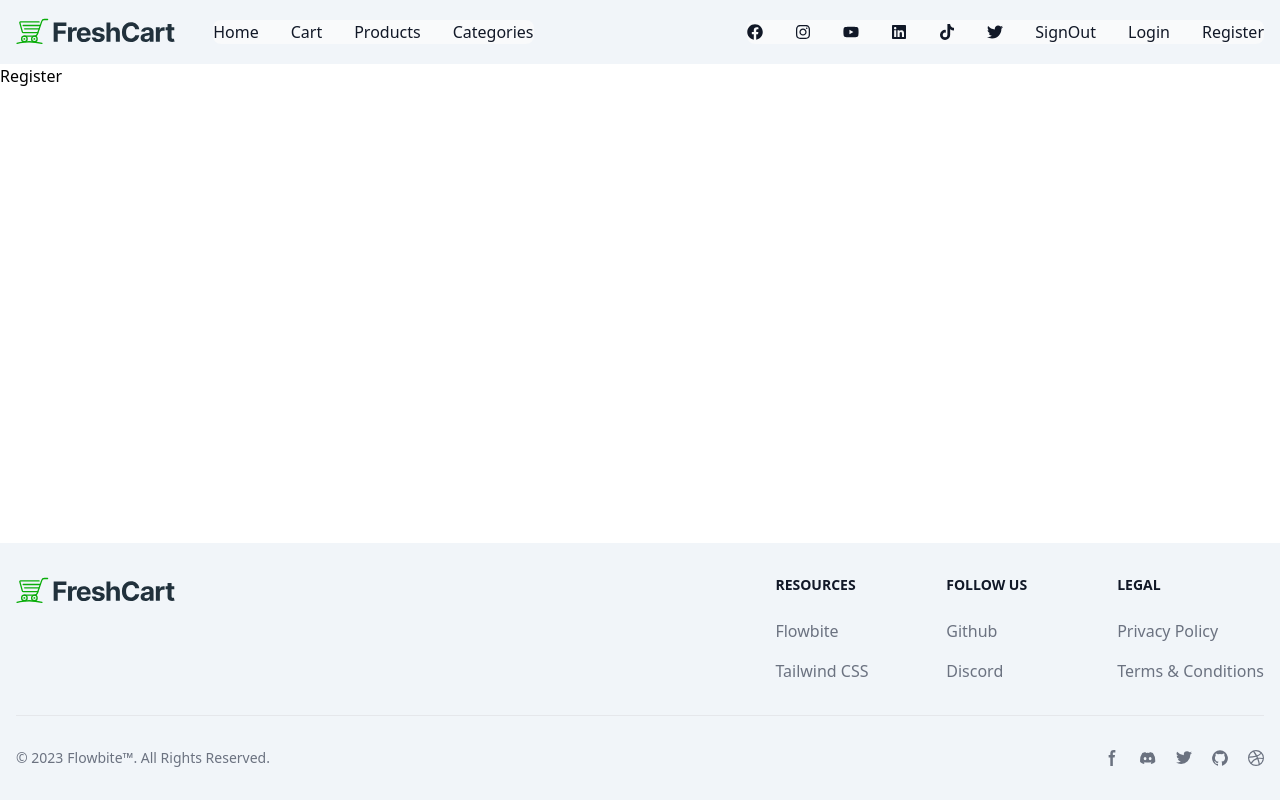
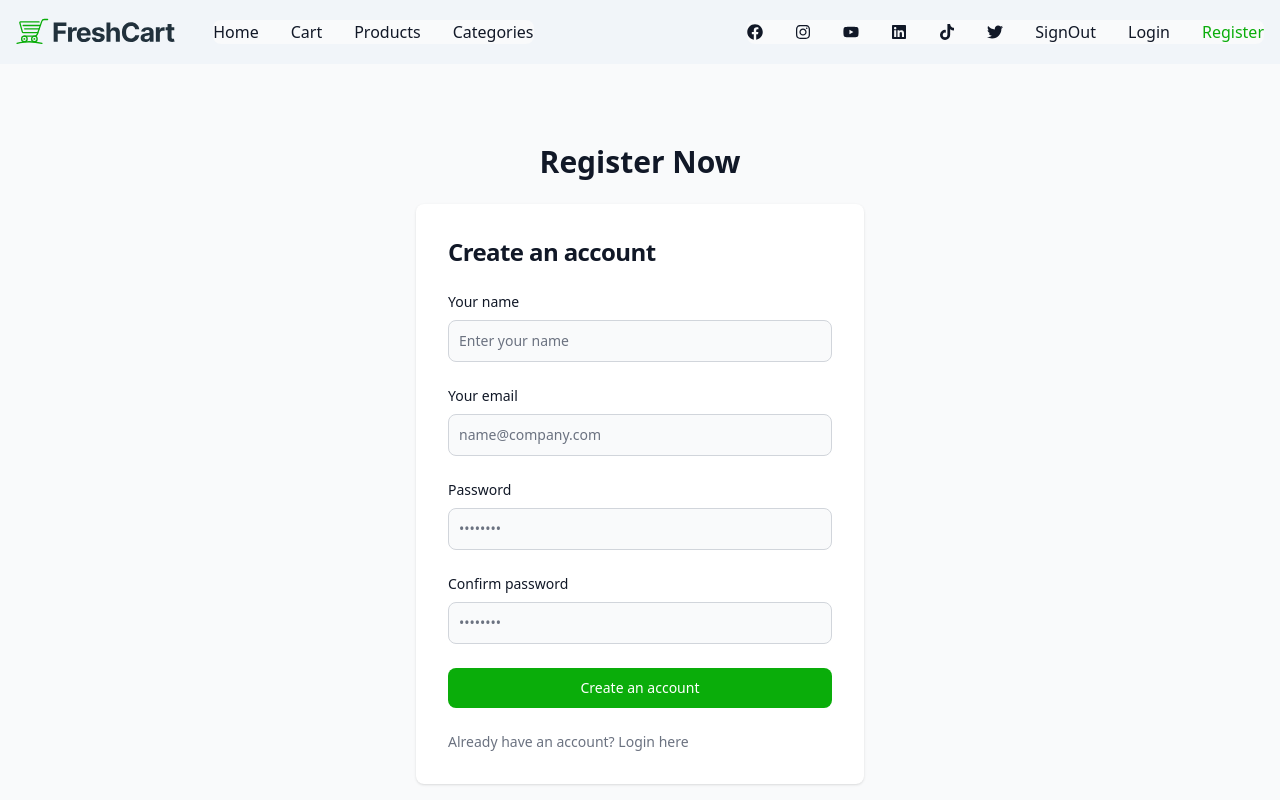
Before and after one commit to farahalimohamed/EcommerceReactApp, a React (Vite) app: page /register in a window 1280 px wide. Shown: the top 800 px of the page. Built offline with nearby package versions, Linux system fonts and the light colour scheme.

Commit message:
implement register form design

```diff
--- a/package.json
+++ b/package.json
@@ -12,10 +12,12 @@
   "dependencies": {
     "axios": "^1.7.9",
     "flowbite-react": "^0.10.2",
+    "formik": "^2.4.6",
     "react": "^18.3.1",
     "react-dom": "^18.3.1",
     "react-icons": "^5.4.0",
-    "react-router-dom": "^7.1.3"
+    "react-router-dom": "^7.1.3",
+    "yup": "^1.6.1"
   },
   "devDependencies": {
     "@eslint/js": "^9.17.0",
--- a/src/Components/Footer/Footer.jsx
+++ b/src/Components/Footer/Footer.jsx
@@ -3,7 +3,7 @@ import Logo from "./../../../public/assets/images/freshcart-logo.svg";
 import { NavLink } from "react-router-dom";
 export default function Footer() {
   return (
-    <footer className="bg-slate-100 dark:bg-gray-900 fixed bottom-0 left-0 right-0">
+    <footer className="bg-slate-100 dark:bg-gray-900 bottom-0 left-0 right-0">
       <div className="mx-auto w-full max-w-screen-xl p-4 py-6 lg:py-8">
         <div className="md:flex md:justify-between">
           <div className="mb-6 md:mb-0">
--- a/src/Components/Navbar/Navbar.jsx
+++ b/src/Components/Navbar/Navbar.jsx
@@ -11,11 +11,7 @@ export default function Navbar() {
             to={"/"}
             className="flex items-center space-x-3 rtl:space-x-reverse"
           >
-            <img
-              src={Logo}
-              className="h-8"
-              alt="FreshMarket Logo"
-            />
+            <img src={Logo} className="h-8" alt="FreshMarket Logo" />
           </Link>
           <button
             data-collapse-toggle="navbar-default"
@@ -48,8 +44,8 @@ export default function Navbar() {
                   to={"/"}
                   className={({ isActive }) =>
                     isActive
-                      ? "block py-2 px-3 text-white bg-green-600 rounded md:bg-transparent md:text-green-600 md:p-0 dark:text-white md:dark:text-green-500"
-                      : "block py-2 px-3 text-gray-900 rounded hover:bg-gray-100 md:hover:bg-transparent md:border-0 md:hover:text-green-600 md:p-0 dark:text-white md:dark:hover:text-blue-500 dark:hover:bg-gray-700 dark:hover:text-white md:dark:hover:bg-transparent"
+                      ? "block py-2 px-3 text-white bg-green-600 rounded md:bg-transparent md:text-[#0AAD0A] md:p-0 dark:text-white md:dark:text-[#0AAD0A]"
+                      : "block py-2 px-3 text-gray-900 rounded hover:bg-gray-100 md:hover:bg-transparent md:border-0 md:hover:text-[#0AAD0A] md:p-0 dark:text-white md:dark:hover:text-blue-500 dark:hover:bg-gray-700 dark:hover:text-white md:dark:hover:bg-transparent"
                   }
                   aria-current="page"
                 >
@@ -61,8 +57,8 @@ export default function Navbar() {
                   to={"cart"}
                   className={({ isActive }) =>
                     isActive
-                      ? "block py-2 px-3 text-white bg-green-600 rounded md:bg-transparent md:text-green-600 md:p-0 dark:text-white md:dark:text-green-500"
-                      : "block py-2 px-3 text-gray-900 rounded hover:bg-gray-100 md:hover:bg-transparent md:border-0 md:hover:text-green-600 md:p-0 dark:text-white md:dark:hover:text-blue-500 dark:hover:bg-gray-700 dark:hover:text-white md:dark:hover:bg-transparent"
+                      ? "block py-2 px-3 text-white bg-green-600 rounded md:bg-transparent md:text-[#0AAD0A] md:p-0 dark:text-white md:dark:text-[#0AAD0A]"
+                      : "block py-2 px-3 text-gray-900 rounded hover:bg-gray-100 md:hover:bg-transparent md:border-0 md:hover:text-[#0AAD0A] md:p-0 dark:text-white md:dark:hover:text-blue-500 dark:hover:bg-gray-700 dark:hover:text-white md:dark:hover:bg-transparent"
                   }
                 >
                   Cart
@@ -73,8 +69,8 @@ export default function Navbar() {
                   to={"products"}
                   className={({ isActive }) =>
                     isActive
-                      ? "block py-2 px-3 text-white bg-green-600 rounded md:bg-transparent md:text-green-600 md:p-0 dark:text-white md:dark:text-green-500"
-                      : "block py-2 px-3 text-gray-900 rounded hover:bg-gray-100 md:hover:bg-transparent md:border-0 md:hover:text-green-600 md:p-0 dark:text-white md:dark:hover:text-blue-500 dark:hover:bg-gray-700 dark:hover:text-white md:dark:hover:bg-transparent"
+                      ? "block py-2 px-3 text-white bg-green-600 rounded md:bg-transparent md:text-[#0AAD0A] md:p-0 dark:text-white md:dark:text-[#0AAD0A]"
+                      : "block py-2 px-3 text-gray-900 rounded hover:bg-gray-100 md:hover:bg-transparent md:border-0 md:hover:text-[#0AAD0A] md:p-0 dark:text-white md:dark:hover:text-blue-500 dark:hover:bg-gray-700 dark:hover:text-white md:dark:hover:bg-transparent"
                   }
                 >
                   Products
@@ -85,8 +81,8 @@ export default function Navbar() {
                   to={"categories"}
                   className={({ isActive }) =>
                     isActive
-                      ? "block py-2 px-3 text-white bg-green-600 rounded md:bg-transparent md:text-green-600 md:p-0 dark:text-white md:dark:text-green-500"
-                      : "block py-2 px-3 text-gray-900 rounded hover:bg-gray-100 md:hover:bg-transparent md:border-0 md:hover:text-green-600 md:p-0 dark:text-white md:dark:hover:text-blue-500 dark:hover:bg-gray-700 dark:hover:text-white md:dark:hover:bg-transparent"
+                      ? "block py-2 px-3 text-white bg-green-600 rounded md:bg-transparent md:text-[#0AAD0A] md:p-0 dark:text-white md:dark:text-[#0AAD0A]"
+                      : "block py-2 px-3 text-gray-900 rounded hover:bg-gray-100 md:hover:bg-transparent md:border-0 md:hover:text-[#0AAD0A] md:p-0 dark:text-white md:dark:hover:text-blue-500 dark:hover:bg-gray-700 dark:hover:text-white md:dark:hover:bg-transparent"
                   }
                 >
                   Categories
@@ -100,7 +96,7 @@ export default function Navbar() {
             <li>
               <a
                 href="#"
-                className="block py-2 px-3 text-gray-900 rounded hover:bg-gray-100 md:hover:bg-transparent md:border-0 md:hover:text-green-600 md:p-0 dark:text-white md:dark:hover:text-blue-500 dark:hover:bg-gray-700 dark:hover:text-white md:dark:hover:bg-transparent"
+                className="block py-2 px-3 text-gray-900 rounded hover:bg-gray-100 md:hover:bg-transparent md:border-0 md:hover:text-[#0AAD0A] md:p-0 dark:text-white md:dark:hover:text-blue-500 dark:hover:bg-gray-700 dark:hover:text-white md:dark:hover:bg-transparent"
                 aria-current="page"
               >
                 <FaFacebook />
@@ -109,7 +105,7 @@ export default function Navbar() {
             <li>
               <a
                 href="#"
-                className="block py-2 px-3 text-gray-900 rounded hover:bg-gray-100 md:hover:bg-transparent md:border-0 md:hover:text-green-600 md:p-0 dark:text-white md:dark:hover:text-blue-500 dark:hover:bg-gray-700 dark:hover:text-white md:dark:hover:bg-transparent"
+                className="block py-2 px-3 text-gray-900 rounded hover:bg-gray-100 md:hover:bg-transparent md:border-0 md:hover:text-[#0AAD0A] md:p-0 dark:text-white md:dark:hover:text-blue-500 dark:hover:bg-gray-700 dark:hover:text-white md:dark:hover:bg-transparent"
               >
                 <FaInstagram />
               </a>
@@ -117,7 +113,7 @@ export default function Navbar() {
             <li>
               <a
                 href="#"
-                className="block py-2 px-3 text-gray-900 rounded hover:bg-gray-100 md:hover:bg-transparent md:border-0 md:hover:text-green-600 md:p-0 dark:text-white md:dark:hover:text-blue-500 dark:hover:bg-gray-700 dark:hover:text-white md:dark:hover:bg-transparent"
+                className="block py-2 px-3 text-gray-900 rounded hover:bg-gray-100 md:hover:bg-transparent md:border-0 md:hover:text-[#0AAD0A] md:p-0 dark:text-white md:dark:hover:text-blue-500 dark:hover:bg-gray-700 dark:hover:text-white md:dark:hover:bg-transparent"
               >
                 <FaYoutube />
               </a>
@@ -125,7 +121,7 @@ export default function Navbar() {
             <li>
               <a
                 href="#"
-                className="block py-2 px-3 text-gray-900 rounded hover:bg-gray-100 md:hover:bg-transparent md:border-0 md:hover:text-green-600 md:p-0 dark:text-white md:dark:hover:text-blue-500 dark:hover:bg-gray-700 dark:hover:text-white md:dark:hover:bg-transparent"
+                className="block py-2 px-3 text-gray-900 rounded hover:bg-gray-100 md:hover:bg-transparent md:border-0 md:hover:text-[#0AAD0A] md:p-0 dark:text-white md:dark:hover:text-blue-500 dark:hover:bg-gray-700 dark:hover:text-white md:dark:hover:bg-transparent"
               >
                 <FaLinkedin />
               </a>
@@ -133,7 +129,7 @@ export default function Navbar() {
             <li>
               <a
                 href="#"
-                className="block py-2 px-3 text-gray-900 rounded hover:bg-gray-100 md:hover:bg-transparent md:border-0 md:hover:text-green-600 md:p-0 dark:text-white md:dark:hover:text-blue-500 dark:hover:bg-gray-700 dark:hover:text-white md:dark:hover:bg-transparent"
+                className="block py-2 px-3 text-gray-900 rounded hover:bg-gray-100 md:hover:bg-transparent md:border-0 md:hover:text-[#0AAD0A] md:p-0 dark:text-white md:dark:hover:text-blue-500 dark:hover:bg-gray-700 dark:hover:text-white md:dark:hover:bg-transparent"
               >
                 <FaTiktok />
               </a>
@@ -141,7 +137,7 @@ export default function Navbar() {
             <li>
               <a
                 href="#"
-                className="block py-2 px-3 text-gray-900 rounded hover:bg-gray-100 md:hover:bg-transparent md:border-0 md:hover:text-green-600 md:p-0 dark:text-white md:dark:hover:text-blue-500 dark:hover:bg-gray-700 dark:hover:text-white md:dark:hover:bg-transparent"
+                className="block py-2 px-3 text-gray-900 rounded hover:bg-gray-100 md:hover:bg-transparent md:border-0 md:hover:text-[#0AAD0A] md:p-0 dark:text-white md:dark:hover:text-blue-500 dark:hover:bg-gray-700 dark:hover:text-white md:dark:hover:bg-transparent"
               >
                 <FaTwitter />
               </a>
@@ -149,7 +145,7 @@ export default function Navbar() {
             <li>
               <a
                 href="#"
-                className="block py-2 px-3 text-gray-900 rounded hover:bg-gray-100 md:hover:bg-transparent md:border-0 md:hover:text-green-600 md:p-0 dark:text-white md:dark:hover:text-blue-500 dark:hover:bg-gray-700 dark:hover:text-white md:dark:hover:bg-transparent"
+                className="block py-2 px-3 text-gray-900 rounded hover:bg-gray-100 md:hover:bg-transparent md:border-0 md:hover:text-[#0AAD0A] md:p-0 dark:text-white md:dark:hover:text-blue-500 dark:hover:bg-gray-700 dark:hover:text-white md:dark:hover:bg-transparent"
               >
                 SignOut
               </a>
@@ -157,7 +153,11 @@ export default function Navbar() {
             <li>
               <NavLink
                 to={"login"}
-                className="block py-2 px-3 text-gray-900 rounded hover:bg-gray-100 md:hover:bg-transparent md:border-0 md:hover:text-green-600 md:p-0 dark:text-white md:dark:hover:text-blue-500 dark:hover:bg-gray-700 dark:hover:text-white md:dark:hover:bg-transparent"
+                className={({ isActive }) =>
+                  isActive
+                    ? "block py-2 px-3 text-white bg-green-600 rounded md:bg-transparent md:text-[#0AAD0A] md:p-0 dark:text-white md:dark:text-[#0AAD0A]"
+                    : "block py-2 px-3 text-gray-900 rounded hover:bg-gray-100 md:hover:bg-transparent md:border-0 md:hover:text-[#0AAD0A] md:p-0 dark:text-white md:dark:hover:text-blue-500 dark:hover:bg-gray-700 dark:hover:text-white md:dark:hover:bg-transparent"
+                }
               >
                 Login
               </NavLink>
@@ -165,7 +165,11 @@ export default function Navbar() {
             <li>
               <NavLink
                 to={"register"}
-                className="block py-2 px-3 text-gray-900 rounded hover:bg-gray-100 md:hover:bg-transparent md:border-0 md:hover:text-green-600 md:p-0 dark:text-white md:dark:hover:text-blue-500 dark:hover:bg-gray-700 dark:hover:text-white md:dark:hover:bg-transparent"
+                className={({ isActive }) =>
+                  isActive
+                    ? "block py-2 px-3 text-white bg-green-600 rounded md:bg-transparent md:text-[#0AAD0A] md:p-0 dark:text-white md:dark:text-[#0AAD0A]"
+                    : "block py-2 px-3 text-gray-900 rounded hover:bg-gray-100 md:hover:bg-transparent md:border-0 md:hover:text-[#0AAD0A] md:p-0 dark:text-white md:dark:hover:text-blue-500 dark:hover:bg-gray-700 dark:hover:text-white md:dark:hover:bg-transparent"
+                }
               >
                 Register
               </NavLink>
--- a/src/Pages/Register/Register.jsx
+++ b/src/Pages/Register/Register.jsx
@@ -1,6 +1,97 @@
-import styles from './Register.module.css'
+import { Link } from "react-router-dom";
+import styles from "./Register.module.css";
 export default function Register() {
   return (
-    <div>Register</div>
-  )
+    <section className="bg-gray-50 dark:bg-gray-900">
+      <div className="flex flex-col items-center justify-center px-6 py-8 mx-auto md:h-screen lg:py-0">
+        <div className="flex items-center mb-6 text-3xl font-semibold text-gray-900 dark:text-white">
+          Register Now
+        </div>
+        <div className="w-full bg-white rounded-lg shadow dark:border md:mt-0 sm:max-w-md xl:p-0 dark:bg-gray-800 dark:border-gray-700">
+          <div className="p-6 space-y-4 md:space-y-6 sm:p-8">
+            <h1 className="text-xl font-bold leading-tight tracking-tight text-gray-900 md:text-2xl dark:text-white">
+              Create an account
+            </h1>
+            <form className="space-y-4 md:space-y-6">
+              <div>
+                <label
+                  htmlFor="name"
+                  className="block mb-2 text-sm font-medium text-gray-900 dark:text-white"
+                >
+                  Your name
+                </label>
+                <input
+                  type="name"
+                  name="name"
+                  id="name"
+                  className="bg-gray-50 border border-gray-300 text-gray-900 text-sm rounded-lg focus:ring-primary-600 focus:border-primary-600 block w-full p-2.5 dark:bg-gray-700 dark:border-gray-600 dark:placeholder-gray-400 dark:text-white dark:focus:ring-blue-500 dark:focus:border-blue-500"
+                  placeholder="Enter your name"
+                />
+              </div>
+              <div>
+                <label
+                  htmlFor="email"
+                  className="block mb-2 text-sm font-medium text-gray-900 dark:text-white"
+                >
+                  Your email
+                </label>
+                <input
+                  type="email"
+                  name="email"
+                  id="email"
+                  className="bg-gray-50 border border-gray-300 text-gray-900 text-sm rounded-lg focus:ring-primary-600 focus:border-primary-600 block w-full p-2.5 dark:bg-gray-700 dark:border-gray-600 dark:placeholder-gray-400 dark:text-white dark:focus:ring-blue-500 dark:focus:border-blue-500"
+                  placeholder="name@company.com"
+                />
+              </div>
+              <div>
+                <label
+                  htmlFor="password"
+                  className="block mb-2 text-sm font-medium text-gray-900 dark:text-white"
+                >
+                  Password
+                </label>
+                <input
+                  type="password"
+                  name="password"
+                  id="password"
+                  placeholder="••••••••"
+                  className="bg-gray-50 border border-gray-300 text-gray-900 text-sm rounded-lg focus:ring-primary-600 focus:border-primary-600 block w-full p-2.5 dark:bg-gray-700 dark:border-gray-600 dark:placeholder-gray-400 dark:text-white dark:focus:ring-blue-500 dark:focus:border-blue-500"
+                />
+              </div>
+              <div>
+                <label
+                  htmlFor="rePassword"
+                  className="block mb-2 text-sm font-medium text-gray-900 dark:text-white"
+                >
+                  Confirm password
+                </label>
+                <input
+                  type="rePassword"
+                  name="rePassword"
+                  id="rePassword"
+                  placeholder="••••••••"
+                  className="bg-gray-50 border border-gray-300 text-gray-900 text-sm rounded-lg focus:ring-primary-600 focus:border-primary-600 block w-full p-2.5 dark:bg-gray-700 dark:border-gray-600 dark:placeholder-gray-400 dark:text-white dark:focus:ring-blue-500 dark:focus:border-blue-500"
+                />
+              </div>
+              <button
+                type="submit"
+                className="w-full text-white bg-[#0AAD0A] hover:bg-primary-700 focus:ring-4 focus:outline-none focus:ring-primary-300 font-medium rounded-lg text-sm px-5 py-2.5 text-center dark:bg-primary-600 dark:hover:bg-primary-700 dark:focus:ring-primary-800"
+              >
+                Create an account
+              </button>
+              <p className="text-sm font-light text-gray-500 dark:text-gray-400">
+                Already have an account?{" "}
+                <Link
+                  to={"/login"}
+                  className="font-medium text-primary-600 hover:underline dark:text-primary-500"
+                >
+                  Login here
+                </Link>
+              </p>
+            </form>
+          </div>
+        </div>
+      </div>
+    </section>
+  );
 }
```
Also changed, not shown: 1 other file (tests, documents, lock files or other folders).
